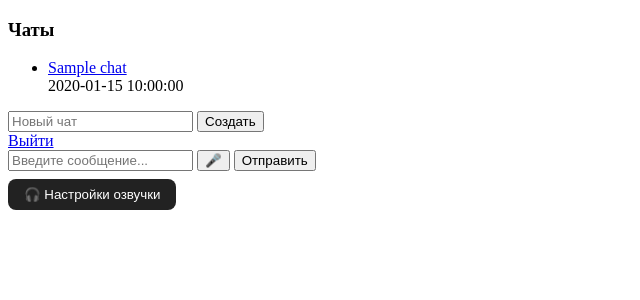
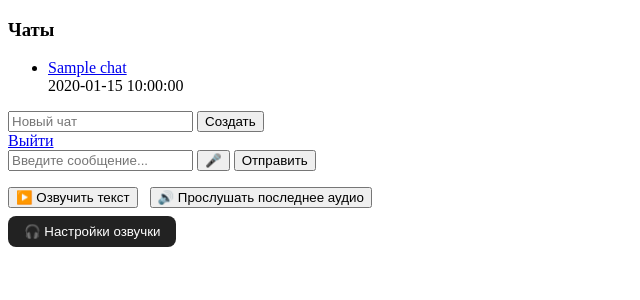
Before and after one commit to Volodya1000/voice-chat, a Python web app: template templates/chat.html in a window 1280 px wide. Shown: the top 300 px of the page, without its empty margins (0-640 px from the left). Run offline with Jinja, Linux system fonts and the light colour scheme; the template is opened without the code that fills it: most values are stand-ins (such as "Sample title", 1, 10 or a date in 2020).

Commit message:
исправленно местоположение кнопок

```diff
--- a/templates/chat.html
+++ b/templates/chat.html
@@ -15,6 +15,11 @@
         </button>
         <button type="submit">Отправить</button>
       </form>
+
+        <div class="tts-buttons">
+          <button id="tts-button" type="button">▶️ Озвучить текст</button>
+          <button id="play-audio-button" type="button">🔊 Прослушать последнее аудио</button>
+        </div>
 
       <!-- Кнопка для открытия/закрытия панели -->
       <button id="toggle-tts-panel" class="toggle-btn">🎧 Настройки озвучки</button>
@@ -59,11 +64,6 @@
           <label for="reverb-decay">Затухание (0..1): <span id="reverb-decay-value">0.00</span></label>
           <input type="range" id="reverb-decay" name="reverb_decay" min="0" max="1" step="0.05" value="0">
         </div>
-
-        <!-- Убраны паузы silence_before/silence_after по запросу -->
-
-        <button id="tts-button" type="button">▶️ Озвучить текст</button>
-        <button id="play-audio-button" type="button">🔊 Прослушать последнее аудио</button>
       </section>
     {% else %}
       <div class="empty">Выберите чат слева или создайте новый.</div>
@@ -241,5 +241,13 @@
     margin-top: 0.5rem;
     margin-right: 0.5rem;
   }
+
+  .tts-buttons {
+  margin-top: 0.5rem;
+}
+.tts-buttons button {
+  margin-right: 0.5rem;
+}
+
 </style>
 {% endblock %}
```
